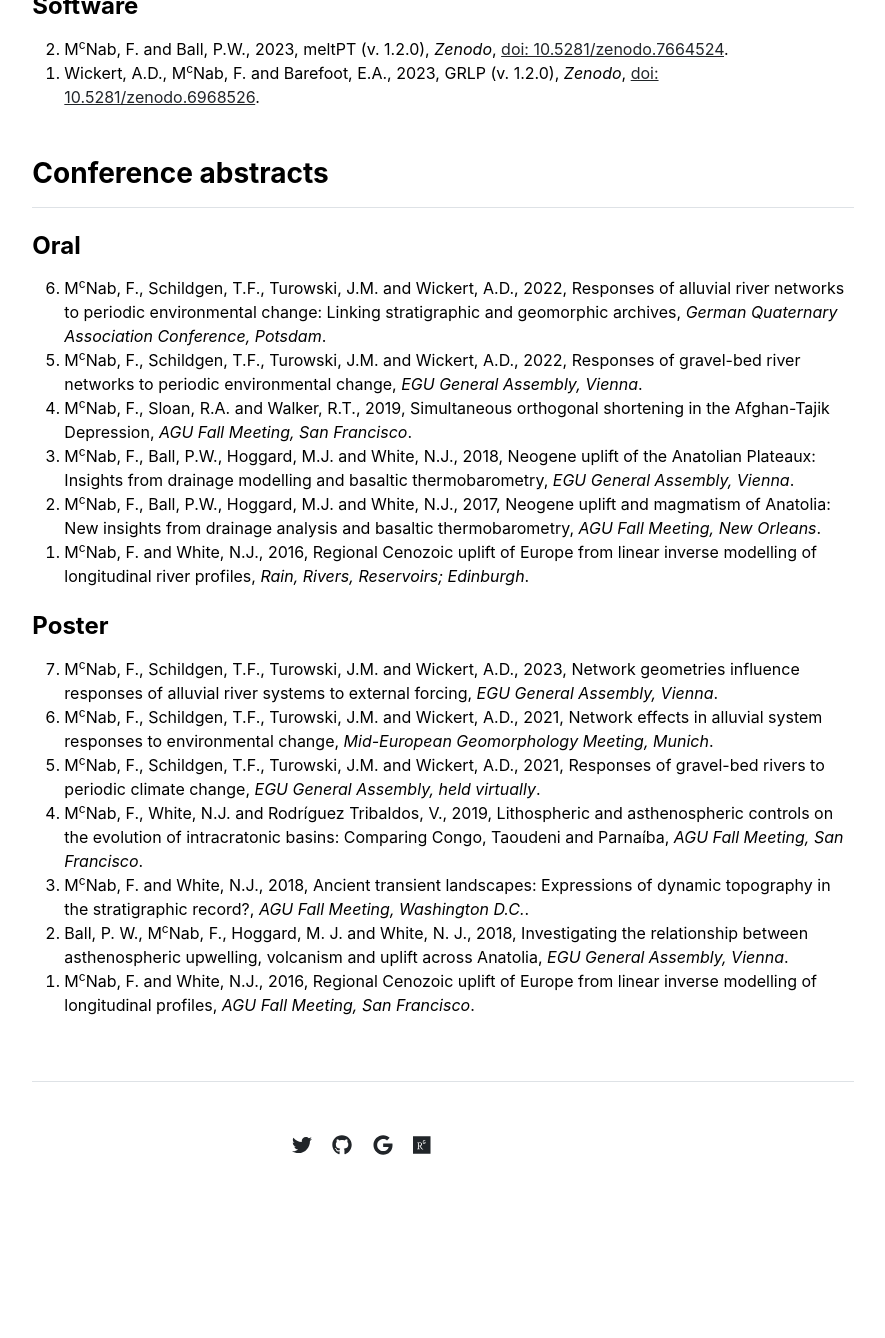
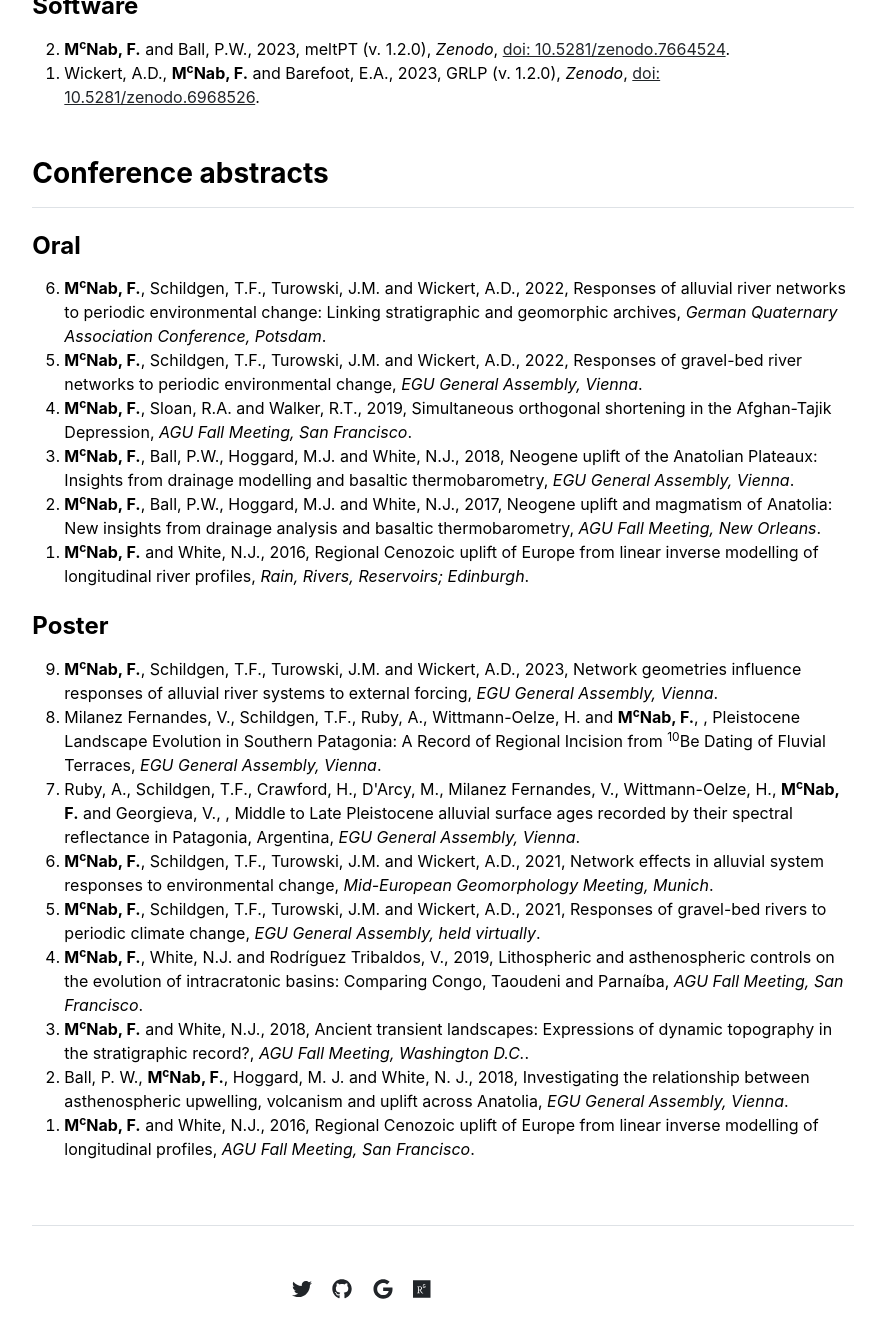
Before and after one commit to fmcnab/fmcnab.github.io, a Jekyll site: the page built from publications.md, in a window 1280 px wide and 1400 px high, scrolled down 753 px. Shown: the top 1338 px of the window, without its empty margins (197-1082 px from the left). Built offline with Jekyll 4.4.1, drawn with Linux system fonts in a browser that asks for light colours; before the commit the page ends 2009 px from its top, so only the background shows below that; some of the changed text lies outside the part shown.

Commit message:
More posters.

```diff
--- a/_data/publications.yml
+++ b/_data/publications.yml
@@ -4,32 +4,34 @@ featured:
 - {name: 'Low shear diffusion central schemes for particle methods. Jonathan Panuelos, James Wadsley, Nicholas Kevlahan', url: 'http://ms.mcmaster.ca/kevla/pdf/articles/jcp_v414.pdf'}
 
 peer_reviewed:
-- {names: 'M<sup>c</sup>Nab, F. and Ball, P. W.', year: '2023', title: 'meltPT: A Python package for basaltic whole-rock thermobarometric analysis with application to Hawai&#x02BB;i', journal: 'Volcanica', vol: '6', num: '1', pages: '63&ndash;76', doi: '10.30909/vol.06.01.6376', url: 'https://doi.org/10.30909/vol.06.01.6376'}
-- {names: 'M<sup>c</sup>Nab, F. and White, N. J.', year: '2022', title: 'Geodynamic significance of a buried transient Carboniferous landscape', journal: 'GSA Bulletin', vol: '134', num: '5&ndash;6', pages: '1,180&ndash;1,201', doi: '10.1130/B36002.1', url: 'https://doi.org/10.1130/B36002.1'}
-- {names: 'M<sup>c</sup>Nab, F., Sloan, R. A. and Walker, R. T.', year: '2019', title: 'Simultaneous orthogonal shortening in the Afghan-Tajik Depression', journal: 'Geology', vol: '47', num: '9', pages: '862&ndash;866', doi: '10.1130/G46090.1', url: 'https://doi.org/10.1130/G46090.1'}
-- {names: 'M<sup>c</sup>Nab, F., Ball, P. W., Hoggard, M. J. and White, N. J.', year: '2019', title: 'Reply to &ldquo;Geochemical characteristics of Anatolian basalts: Comment on &lsquo;Neogene uplift and magmatism of Anatolia: Insights from drainage analysis and basaltic geochemistry&rsquo; by M<sup>c</sup>Nab et al.&rdquo;', journal: 'Geochemistry, Geophysics, Geosystems', vol: '20', num: '1', pages: '542&ndash;544', doi: '10.1029/2018GC008034', url: 'https://doi.org/10.1029/2018GC008034'}
-- {names: 'M<sup>c</sup>Nab, F., Ball, P. W., Hoggard, M. J. and White, N. J.', year: '2018', title: 'Neogene uplift and magmatism of Anatolia: Insights from drainage analysis and basaltic geochemistry', journal: 'Geochemistry, Geophysics, Geosystems', vol: '19', num: '1', pages: '175&ndash;213', doi: '10.1002/2017GC007251', url: 'https://doi.org/10.1002/2017GC007251'}
+- {names: '<b>M<sup>c</sup>Nab, F.</b> and Ball, P. W.', year: '2023', title: 'meltPT: A Python package for basaltic whole-rock thermobarometric analysis with application to Hawai&#x02BB;i', journal: 'Volcanica', vol: '6', num: '1', pages: '63&ndash;76', doi: '10.30909/vol.06.01.6376', url: 'https://doi.org/10.30909/vol.06.01.6376'}
+- {names: '<b>M<sup>c</sup>Nab, F.</b> and White, N. J.', year: '2022', title: 'Geodynamic significance of a buried transient Carboniferous landscape', journal: 'GSA Bulletin', vol: '134', num: '5&ndash;6', pages: '1,180&ndash;1,201', doi: '10.1130/B36002.1', url: 'https://doi.org/10.1130/B36002.1'}
+- {names: '<b>M<sup>c</sup>Nab, F.</b>, Sloan, R. A. and Walker, R. T.', year: '2019', title: 'Simultaneous orthogonal shortening in the Afghan-Tajik Depression', journal: 'Geology', vol: '47', num: '9', pages: '862&ndash;866', doi: '10.1130/G46090.1', url: 'https://doi.org/10.1130/G46090.1'}
+- {names: '<b>M<sup>c</sup>Nab, F.</b>, Ball, P. W., Hoggard, M. J. and White, N. J.', year: '2019', title: 'Reply to &ldquo;Geochemical characteristics of Anatolian basalts: Comment on &lsquo;Neogene uplift and magmatism of Anatolia: Insights from drainage analysis and basaltic geochemistry&rsquo; by M<sup>c</sup>Nab et al.&rdquo;', journal: 'Geochemistry, Geophysics, Geosystems', vol: '20', num: '1', pages: '542&ndash;544', doi: '10.1029/2018GC008034', url: 'https://doi.org/10.1029/2018GC008034'}
+- {names: '<b>M<sup>c</sup>Nab, F.</b>, Ball, P. W., Hoggard, M. J. and White, N. J.', year: '2018', title: 'Neogene uplift and magmatism of Anatolia: Insights from drainage analysis and basaltic geochemistry', journal: 'Geochemistry, Geophysics, Geosystems', vol: '19', num: '1', pages: '175&ndash;213', doi: '10.1002/2017GC007251', url: 'https://doi.org/10.1002/2017GC007251'}
 
 monographs:
-- {names: 'M<sup>c</sup>Nab, F.', year: '2020', title: 'Expressions of Mantle Dynamics in Landscapes and Sedimentary Basins', description: 'Ph. D. Dissertation, University of Cambridge', doi: '10.17863/CAM.52101', url: 'https://doi.org/10.17863/CAM.52101'}
+- {names: '<b>M<sup>c</sup>Nab, F.</b>', year: '2020', title: 'Expressions of Mantle Dynamics in Landscapes and Sedimentary Basins', description: 'Ph. D. Dissertation, University of Cambridge', doi: '10.17863/CAM.52101', url: 'https://doi.org/10.17863/CAM.52101'}
 
 software:
-- {names: 'M<sup>c</sup>Nab, F. and Ball, P.W.', year: '2023', title: 'meltPT (v. 1.2.0)', publisher: 'Zenodo', doi: '10.5281/zenodo.7664524', url: 'https://doi.org/10.5281/zenodo.7664524'}
-- {names: 'Wickert, A.D., M<sup>c</sup>Nab, F. and Barefoot, E.A.', year: '2023', title: 'GRLP (v. 1.2.0)', publisher: 'Zenodo', doi: '10.5281/zenodo.6968526', url: 'https://doi.org/10.5281/zenodo.6968526'}
+- {names: '<b>M<sup>c</sup>Nab, F.</b> and Ball, P.W.', year: '2023', title: 'meltPT (v. 1.2.0)', publisher: 'Zenodo', doi: '10.5281/zenodo.7664524', url: 'https://doi.org/10.5281/zenodo.7664524'}
+- {names: 'Wickert, A.D., <b>M<sup>c</sup>Nab, F.</b> and Barefoot, E.A.', year: '2023', title: 'GRLP (v. 1.2.0)', publisher: 'Zenodo', doi: '10.5281/zenodo.6968526', url: 'https://doi.org/10.5281/zenodo.6968526'}
 
 conference_oral:
-- {names: 'M<sup>c</sup>Nab, F., Schildgen, T.F., Turowski, J.M. and Wickert, A.D.', year: '2022', title: 'Responses of alluvial river networks to periodic environmental change: Linking stratigraphic and geomorphic archives', meeting: 'German Quaternary Association Conference, Potsdam', doi: '10.48440/GFZ.b103-22024', url: 'https://doi.org/10.48440/GFZ.b103-22024'}
-- {names: 'M<sup>c</sup>Nab, F., Schildgen, T.F., Turowski, J.M. and Wickert, A.D.', year: '2022', title: 'Responses of gravel-bed river networks to periodic environmental change', meeting: 'EGU General Assembly, Vienna', doi: '10.5194/egusphere-egu22-11880', url: 'https://doi.org/10.5194/egusphere-egu22-11880'}
-- {names: 'M<sup>c</sup>Nab, F., Sloan, R.A. and Walker, R.T.', year: '2019', title: 'Simultaneous orthogonal shortening in the Afghan-Tajik Depression', meeting: 'AGU Fall Meeting, San Francisco'}
-- {names: 'M<sup>c</sup>Nab, F., Ball, P.W., Hoggard, M.J. and White, N.J.', year: '2018', title: 'Neogene uplift of the Anatolian Plateaux: Insights from drainage modelling and basaltic thermobarometry', meeting: 'EGU General Assembly, Vienna'}
-- {names: 'M<sup>c</sup>Nab, F., Ball, P.W., Hoggard, M.J. and White, N.J.', year: '2017', title: 'Neogene uplift and magmatism of Anatolia: New insights from drainage analysis and basaltic thermobarometry', meeting: 'AGU Fall Meeting, New Orleans'}
-- {names: 'M<sup>c</sup>Nab, F. and White, N.J.', year: '2016', title: 'Regional Cenozoic uplift of Europe from linear inverse modelling of longitudinal river profiles', meeting: 'Rain, Rivers, Reservoirs; Edinburgh'}
+- {names: '<b>M<sup>c</sup>Nab, F.</b>, Schildgen, T.F., Turowski, J.M. and Wickert, A.D.', year: '2022', title: 'Responses of alluvial river networks to periodic environmental change: Linking stratigraphic and geomorphic archives', meeting: 'German Quaternary Association Conference, Potsdam', doi: '10.48440/GFZ.b103-22024', url: 'https://doi.org/10.48440/GFZ.b103-22024'}
+- {names: '<b>M<sup>c</sup>Nab, F.</b>, Schildgen, T.F., Turowski, J.M. and Wickert, A.D.', year: '2022', title: 'Responses of gravel-bed river networks to periodic environmental change', meeting: 'EGU General Assembly, Vienna', doi: '10.5194/egusphere-egu22-11880', url: 'https://doi.org/10.5194/egusphere-egu22-11880'}
+- {names: '<b>M<sup>c</sup>Nab, F.</b>, Sloan, R.A. and Walker, R.T.', year: '2019', title: 'Simultaneous orthogonal shortening in the Afghan-Tajik Depression', meeting: 'AGU Fall Meeting, San Francisco'}
+- {names: '<b>M<sup>c</sup>Nab, F.</b>, Ball, P.W., Hoggard, M.J. and White, N.J.', year: '2018', title: 'Neogene uplift of the Anatolian Plateaux: Insights from drainage modelling and basaltic thermobarometry', meeting: 'EGU General Assembly, Vienna'}
+- {names: '<b>M<sup>c</sup>Nab, F.</b>, Ball, P.W., Hoggard, M.J. and White, N.J.', year: '2017', title: 'Neogene uplift and magmatism of Anatolia: New insights from drainage analysis and basaltic thermobarometry', meeting: 'AGU Fall Meeting, New Orleans'}
+- {names: '<b>M<sup>c</sup>Nab, F.</b> and White, N.J.', year: '2016', title: 'Regional Cenozoic uplift of Europe from linear inverse modelling of longitudinal river profiles', meeting: 'Rain, Rivers, Reservoirs; Edinburgh'}
 
 conference_poster:
-- {names: 'M<sup>c</sup>Nab, F., Schildgen, T.F., Turowski, J.M. and Wickert, A.D.', year: '2023', title: 'Network geometries influence responses of alluvial river systems to external forcing', meeting: 'EGU General Assembly, Vienna', doi: '10.5194/egusphere-egu23-14815', url: 'https://doi.org/10.5194/egusphere-egu23-14815'}
-- {names: 'M<sup>c</sup>Nab, F., Schildgen, T.F., Turowski, J.M. and Wickert, A.D.', year: '2021', title: 'Network effects in alluvial system responses to environmental change', meeting: 'Mid-European Geomorphology Meeting, Munich'}
-- {names: 'M<sup>c</sup>Nab, F., Schildgen, T.F., Turowski, J.M. and Wickert, A.D.', year: '2021', title: 'Responses of gravel-bed rivers to periodic climate change', meeting: 'EGU General Assembly, held virtually', doi: '10.5194/egusphere-egu21-7904', url: 'https://doi.org/10.5194/egusphere-egu21-7904'}
-- {names: 'M<sup>c</sup>Nab, F., White, N.J. and Rodr&#237;guez Tribaldos, V.', year: '2019', title: 'Lithospheric and asthenospheric controls on the evolution of intracratonic basins: Comparing Congo, Taoudeni and Parna&#237;ba', meeting: 'AGU Fall Meeting, San Francisco'}
-- {names: 'M<sup>c</sup>Nab, F. and White, N.J.', year: '2018', title: 'Ancient transient landscapes: Expressions of dynamic topography in the stratigraphic record&#63', meeting: 'AGU Fall Meeting, Washington D.C.'}
-- {names: 'Ball, P. W., M<sup>c</sup>Nab, F., Hoggard, M. J. and White, N. J.', year: '2018', title: 'Investigating the relationship between asthenospheric upwelling, volcanism and uplift across Anatolia', meeting: 'EGU General Assembly, Vienna'}
-- {names: 'M<sup>c</sup>Nab, F. and White, N.J.', year: '2016', title: 'Regional Cenozoic uplift of Europe from linear inverse modelling of longitudinal profiles', meeting: 'AGU Fall Meeting, San Francisco'}
+- {names: '<b>M<sup>c</sup>Nab, F.</b>, Schildgen, T.F., Turowski, J.M. and Wickert, A.D.', year: '2023', title: 'Network geometries influence responses of alluvial river systems to external forcing', meeting: 'EGU General Assembly, Vienna', doi: '10.5194/egusphere-egu23-14815', url: 'https://doi.org/10.5194/egusphere-egu23-14815'}
+- {names: 'Milanez Fernandes, V., Schildgen, T.F., Ruby, A., Wittmann-Oelze, H. and <b>M<sup>c</sup>Nab, F.</b>', title: 'Pleistocene Landscape Evolution in Southern Patagonia: A Record of Regional Incision from <sup>10</sup>Be Dating of Fluvial Terraces', meeting: 'EGU General Assembly, Vienna', doi: '10.5194/egusphere-egu23-15938', url: 'https://doi.org/10.5194/egusphere-egu23-15938'}
+- {names: 'Ruby, A., Schildgen, T.F., Crawford, H., D&#39;Arcy, M., Milanez Fernandes, V., Wittmann-Oelze, H., <b>M<sup>c</sup>Nab, F.</b> and Georgieva, V.', title: 'Middle to Late Pleistocene alluvial surface ages recorded by their spectral reflectance in Patagonia, Argentina', meeting: 'EGU General Assembly, Vienna', doi: '10.5194/egusphere-egu23-16214', url: 'https://doi.org/10.5194/egusphere-egu23-16214'}
+- {names: '<b>M<sup>c</sup>Nab, F.</b>, Schildgen, T.F., Turowski, J.M. and Wickert, A.D.', year: '2021', title: 'Network effects in alluvial system responses to environmental change', meeting: 'Mid-European Geomorphology Meeting, Munich'}
+- {names: '<b>M<sup>c</sup>Nab, F.</b>, Schildgen, T.F., Turowski, J.M. and Wickert, A.D.', year: '2021', title: 'Responses of gravel-bed rivers to periodic climate change', meeting: 'EGU General Assembly, held virtually', doi: '10.5194/egusphere-egu21-7904', url: 'https://doi.org/10.5194/egusphere-egu21-7904'}
+- {names: '<b>M<sup>c</sup>Nab, F.</b>, White, N.J. and Rodr&#237;guez Tribaldos, V.', year: '2019', title: 'Lithospheric and asthenospheric controls on the evolution of intracratonic basins: Comparing Congo, Taoudeni and Parna&#237;ba', meeting: 'AGU Fall Meeting, San Francisco'}
+- {names: '<b>M<sup>c</sup>Nab, F.</b> and White, N.J.', year: '2018', title: 'Ancient transient landscapes: Expressions of dynamic topography in the stratigraphic record&#63', meeting: 'AGU Fall Meeting, Washington D.C.'}
+- {names: 'Ball, P. W., <b>M<sup>c</sup>Nab, F.</b>, Hoggard, M. J. and White, N. J.', year: '2018', title: 'Investigating the relationship between asthenospheric upwelling, volcanism and uplift across Anatolia', meeting: 'EGU General Assembly, Vienna'}
+- {names: '<b>M<sup>c</sup>Nab, F.</b> and White, N.J.', year: '2016', title: 'Regional Cenozoic uplift of Europe from linear inverse modelling of longitudinal profiles', meeting: 'AGU Fall Meeting, San Francisco'}
```
